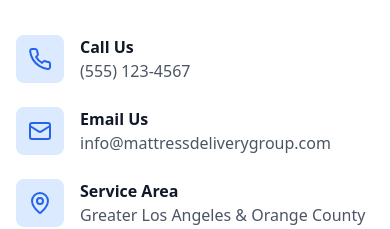
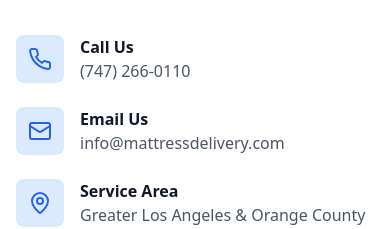
Before and after one commit to deliverymonkey/dreamy-mattress-landing-pad, a React (Vite) app: page / in a window 390 px wide. Shown: the part 5635-5864 px from the top of the page. Built offline with nearby package versions, Linux system fonts and the light colour scheme.

Commit message:
Update contact info
Update phone number and email address.

```diff
--- a/src/components/ContactForm.tsx
+++ b/src/components/ContactForm.tsx
@@ -30,7 +30,7 @@ const ContactForm = () => {
     try {
       // Simulate form submission to email service
       const emailData = {
-        to: "mikeinsidela@gmail.com",
+        to: "info@mattressdelivery.com",
         subject: "New Mattress Delivery Lead from Website",
         body: `
 New lead from Mattress Delivery Group website:
@@ -96,7 +96,7 @@ This lead was submitted on ${new Date().toLocaleString()}.
                 </div>
                 <div>
                   <h4 className="font-semibold text-gray-900">Call Us</h4>
-                  <p className="text-gray-600">(555) 123-4567</p>
+                  <p className="text-gray-600">(747) 266-0110</p>
                 </div>
               </div>
 
@@ -106,7 +106,7 @@ This lead was submitted on ${new Date().toLocaleString()}.
                 </div>
                 <div>
                   <h4 className="font-semibold text-gray-900">Email Us</h4>
-                  <p className="text-gray-600">info@mattressdeliverygroup.com</p>
+                  <p className="text-gray-600">info@mattressdelivery.com</p>
                 </div>
               </div>
 
--- a/src/components/Footer.tsx
+++ b/src/components/Footer.tsx
@@ -22,7 +22,7 @@ const Footer = () => {
               </div>
               <div>
                 <p className="font-semibold">Call for Immediate Service</p>
-                <p className="text-blue-400 text-lg font-bold">(555) 123-4567</p>
+                <p className="text-blue-400 text-lg font-bold">(747) 266-0110</p>
               </div>
             </div>
           </div>
@@ -50,11 +50,11 @@ const Footer = () => {
               </div>
               <div className="flex items-center">
                 <Phone className="h-5 w-5 mr-3 text-blue-400" />
-                <span>(555) 123-4567</span>
+                <span>(747) 266-0110</span>
               </div>
               <div className="flex items-center">
                 <Mail className="h-5 w-5 mr-3 text-blue-400" />
-                <span>info@mattressdeliverygroup.com</span>
+                <span>info@mattressdelivery.com</span>
               </div>
               <div className="flex items-center">
                 <Clock className="h-5 w-5 mr-3 text-blue-400" />
--- a/src/components/Header.tsx
+++ b/src/components/Header.tsx
@@ -29,7 +29,7 @@ const Header = () => {
           <div className="hidden md:flex items-center space-x-4">
             <div className="flex items-center text-blue-600">
               <Phone className="h-4 w-4 mr-2" />
-              <span className="font-semibold">(555) 123-4567</span>
+              <span className="font-semibold">(747) 266-0110</span>
             </div>
             <a
               href="#contact"
@@ -63,7 +63,7 @@ const Header = () => {
               </a>
               <div className="flex items-center text-blue-600 pt-2">
                 <Phone className="h-4 w-4 mr-2" />
-                <span className="font-semibold">(555) 123-4567</span>
+                <span className="font-semibold">(747) 266-0110</span>
               </div>
             </div>
           </div>
```
